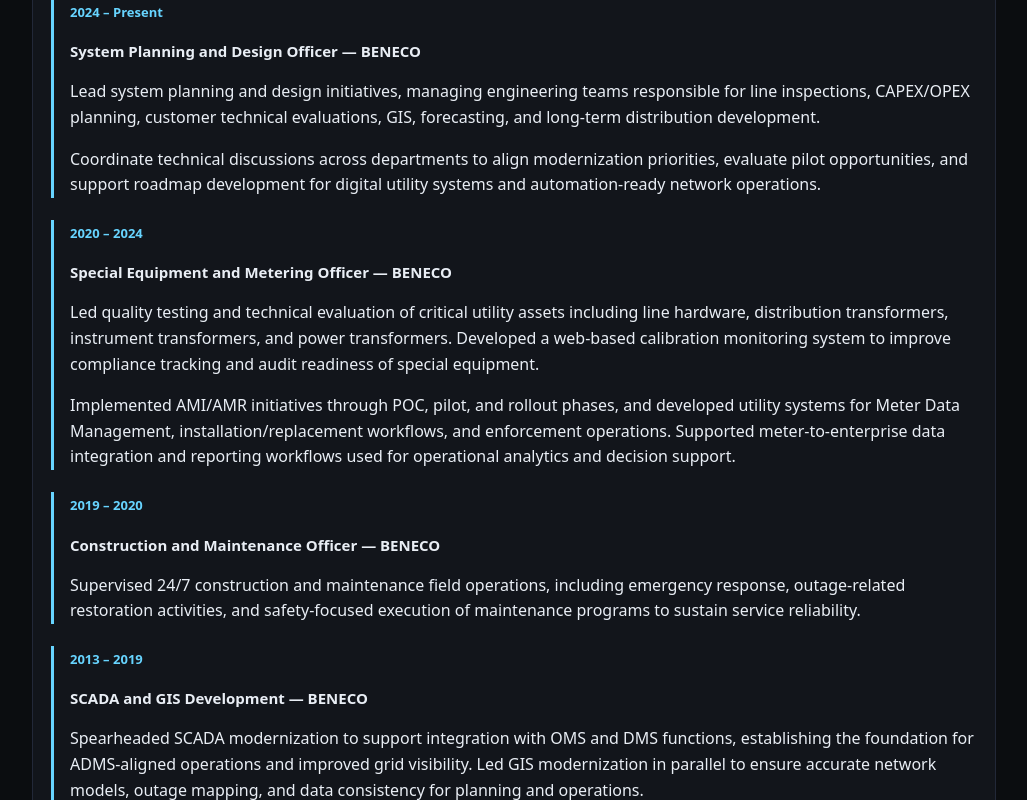
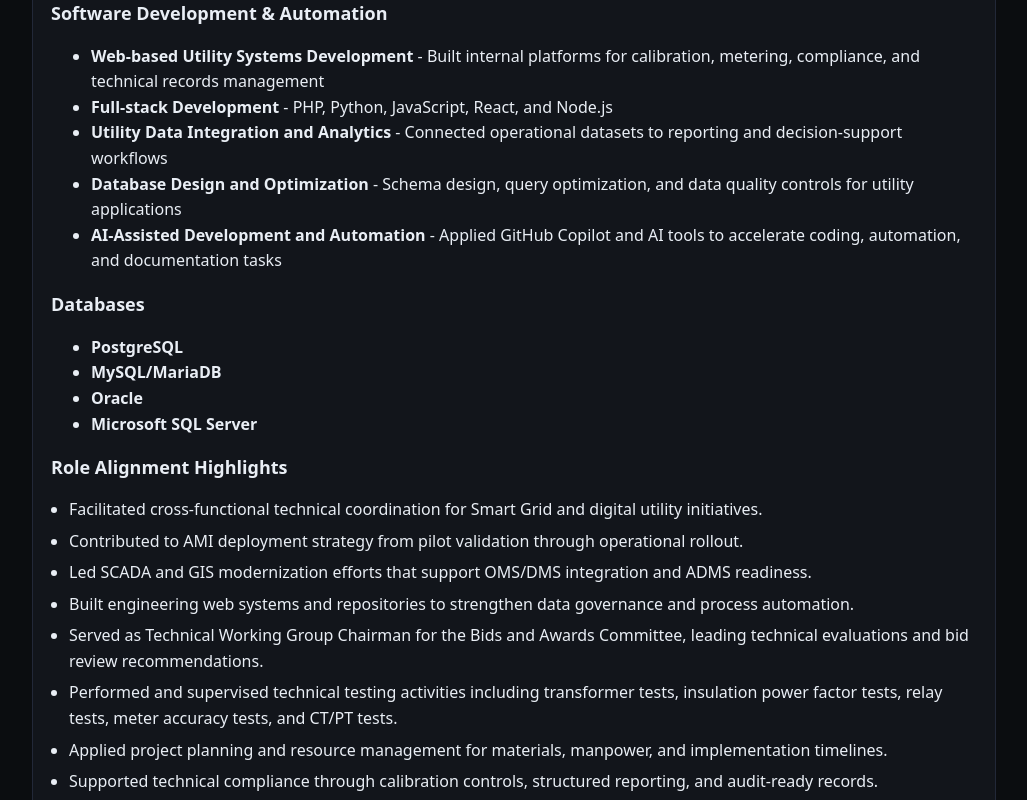
Before and after one commit to marioccalatan/resume, a React (Vite) app: page /resume/experience in a window 1280 px wide. Shown: the part 300-1100 px from the top of the page, without its empty margins (126-1153 px from the left). Built offline with nearby package versions, Linux system fonts and the light colour scheme.

Commit message:
051520261115

```diff
--- a/src/index.css
+++ b/src/index.css
@@ -89,6 +89,34 @@
 .muted { color: var(--muted); }
 .small { font-size: 12px; }
 
+.home-hero {
+  display: grid;
+  grid-template-columns: 130px 1fr;
+  gap: 18px;
+  align-items: center;
+}
+
+.home-photo {
+  width: 130px;
+  height: 130px;
+  object-fit: cover;
+  border-radius: 14px;
+  border: 1px solid var(--line);
+  box-shadow: 0 10px 22px rgba(0, 0, 0, 0.28);
+}
+
+@media (max-width: 640px) {
+  .home-hero {
+    grid-template-columns: 1fr;
+    justify-items: start;
+  }
+
+  .home-photo {
+    width: 112px;
+    height: 112px;
+  }
+}
+
 /* GRID */
 .grid {
   display: grid;
@@ -142,10 +170,108 @@
   background: rgba(255, 255, 255, 0.03);
 }
 
+.timeline {
+  margin-top: 12px;
+}
+
 .timeline .item {
+  position: relative;
   border-left: 3px solid var(--accent);
-  padding-left: 16px;
+  padding: 6px 0 6px 16px;
   margin-bottom: 22px;
+  border-radius: 10px;
+  overflow: hidden;
+  opacity: 0;
+  transform: translateY(10px);
+  animation: timeline-reveal 0.55s ease forwards;
+  transition: transform 0.2s ease, background 0.2s ease, box-shadow 0.2s ease;
+}
+
+.timeline .item::before {
+  content: "";
+  position: absolute;
+  left: -8px;
+  top: 12px;
+  width: 12px;
+  height: 12px;
+  border-radius: 50%;
+  background: var(--bg);
+  border: 2px solid var(--accent);
+  box-shadow: 0 0 0 3px rgba(103, 212, 255, 0.14);
+}
+
+.timeline .item::after {
+  content: "";
+  position: absolute;
+  top: 0;
+  left: -30%;
+  width: 28%;
+  height: 100%;
+  background: linear-gradient(
+    90deg,
+    rgba(103, 212, 255, 0),
+    rgba(103, 212, 255, 0.22),
+    rgba(103, 212, 255, 0)
+  );
+  transform: skewX(-18deg);
+  opacity: 0;
+  pointer-events: none;
+}
+
+.timeline .item:hover {
+  transform: translateY(-2px);
+  background: rgba(255, 255, 255, 0.03);
+  box-shadow: 0 8px 18px rgba(0, 0, 0, 0.18);
+}
+
+.timeline .item:hover::after {
+  opacity: 1;
+  animation: timeline-sweep 0.65s ease;
+}
+
+.timeline .item:nth-child(1) { animation-delay: 0.04s; }
+.timeline .item:nth-child(2) { animation-delay: 0.10s; }
+.timeline .item:nth-child(3) { animation-delay: 0.16s; }
+.timeline .item:nth-child(4) { animation-delay: 0.22s; }
+.timeline .item:nth-child(5) { animation-delay: 0.28s; }
+
+@keyframes timeline-reveal {
+  from {
+    opacity: 0;
+    transform: translateY(10px);
+  }
+  to {
+    opacity: 1;
+    transform: translateY(0);
+  }
+}
+
+@keyframes timeline-sweep {
+  from {
+    left: -30%;
+  }
+  to {
+    left: 110%;
+  }
+}
+
+@media (prefers-reduced-motion: reduce) {
+  .timeline .item {
+    animation: none;
+    opacity: 1;
+    transform: none;
+    transition: none;
+  }
+
+  .timeline .item:hover {
+    transform: none;
+  }
+
+  .timeline .item:hover::after {
+    animation: none;
+    opacity: 0;
+  }
+
 }
 
 .year {
@@ -190,25 +316,45 @@
   white-space: nowrap;
 }
 
-/* Horizontal scroll photo gallery (no JS needed) */
-.gallery {
+/* Continuous project carousel */
+.carousel {
   margin-top: 14px;
-  display: grid;
-  grid-auto-flow: column;
-  grid-auto-columns: minmax(240px, 320px);
+  overflow: hidden;
+  padding-bottom: 8px;
+  border-radius: 14px;
+}
+
+.carousel-track {
+  display: flex;
   gap: 12px;
-  overflow-x: auto;
-  padding-bottom: 8px;
-  scroll-snap-type: x mandatory;
+  width: max-content;
+  animation: carousel-scroll 22s linear infinite;
+  will-change: transform;
+}
+
+.carousel:hover .carousel-track {
+  animation-play-state: paused;
+}
+
+.carousel-slow .carousel-track {
+  animation-duration: 26s;
+}
+
+.carousel-medium .carousel-track {
+  animation-duration: 22s;
+}
+
+.carousel-fast .carousel-track {
+  animation-duration: 18s;
 }
 
 .shot {
   margin: 0;
+  flex: 0 0 clamp(240px, 38vw, 320px);
   border: 1px solid var(--line);
   border-radius: 14px;
   overflow: hidden;
   background: rgba(255, 255, 255, 0.03);
-  scroll-snap-align: start;
 }
 
 .shot img {
@@ -222,6 +368,15 @@
   padding: 10px 12px;
   color: var(--muted);
   font-size: 12px;
+}
+
+@keyframes carousel-scroll {
+  from {
+    transform: translateX(0);
+  }
+  to {
+    transform: translateX(calc(-50% - 6px));
+  }
 }
 /* BUTTON */
 .btn {
--- a/src/pages/ContactPage.jsx
+++ b/src/pages/ContactPage.jsx
@@ -4,8 +4,12 @@
       <section className="card">
         <h1>Contact</h1>
         <p className="meta">
-          Phone: <a href="tel:+639178778099">+63 917 877 8099</a><br />
+          Phone / Viber / WhatsApp: <a href="tel:+639178778099">+63 917 877 8099</a><br />
           Email: <a href="mailto:marioccalatan@gmail.com">marioccalatan@gmail.com</a><br />
+          Company Email: <a href="mailto:mario.calatan@beneco.com.ph">mario.calatan@beneco.com.ph</a><br />
+          Facebook: <a href="https://www.facebook.com/mcalatan" target="_blank" rel="noreferrer">
+            facebook.com/mcalatan
+          </a><br />
           GitHub: <a href="https://github.com/marioccalatan" target="_blank" rel="noreferrer">
             github.com/marioccalatan
           </a>
--- a/src/pages/ExperiencePage.jsx
+++ b/src/pages/ExperiencePage.jsx
@@ -7,6 +7,45 @@
           Experience aligned with Smart Grid modernization, ADMS/AMI integration, utility R&D, and
           cross-functional engineering leadership.
         </p>
+
+        <h2>Software Development &amp; Automation</h2>
+        <ul className="skills-list">
+          <li><strong>Web-based Utility Systems Development</strong> - Built internal platforms for calibration, metering, compliance, and technical records management</li>
+          <li><strong>Full-stack Development</strong> - PHP, Python, JavaScript, React, and Node.js</li>
+          <li><strong>Utility Data Integration and Analytics</strong> - Connected operational datasets to reporting and decision-support workflows</li>
+          <li><strong>Database Design and Optimization</strong> - Schema design, query optimization, and data quality controls for utility applications</li>
+          <li><strong>AI-Assisted Development and Automation</strong> - Applied GitHub Copilot and AI tools to accelerate coding, automation, and documentation tasks</li>
+        </ul>
+
+        <h2>Databases</h2>
+        <ul className="skills-list">
+          <li><strong>PostgreSQL</strong></li>
+          <li><strong>MySQL/MariaDB</strong></li>
+          <li><strong>Oracle</strong></li>
+          <li><strong>Microsoft SQL Server</strong></li>
+        </ul>
+
+        <h2>Role Alignment Highlights</h2>
+        <ul className="bullets">
+          <li>Facilitated cross-functional technical coordination for Smart Grid and digital utility initiatives.</li>
+          <li>Contributed to AMI deployment strategy from pilot validation through operational rollout.</li>
+          <li>Led SCADA and GIS modernization efforts that support OMS/DMS integration and ADMS readiness.</li>
+          <li>Built engineering web systems and repositories to strengthen data governance and process automation.</li>
+          <li>Served as Technical Working Group Chairman for the Bids and Awards Committee, leading technical evaluations and bid review recommendations.</li>
+          <li>Performed and supervised technical testing activities including transformer tests, insulation power factor tests, relay tests, meter accuracy tests, and CT/PT tests.</li>
+          <li>Applied project planning and resource management for materials, manpower, and implementation timelines.</li>
+          <li>Supported technical compliance through calibration controls, structured reporting, and audit-ready records.</li>
+        </ul>
+
+        <h2>Skills</h2>
+        <ul className="skills-list">
+          <li><strong>Smart Grid Architecture and Integration</strong> - AMI/AMR, SCADA, OMS, DMS, and ADMS readiness</li>
+          <li><strong>Technical Working Group Leadership</strong> - Cross-functional facilitation, stakeholder coordination, and policy support</li>
+          <li><strong>Grid Modernization Program Management</strong> - Pilot design, rollout execution, and utility project governance</li>
+          <li><strong>Business Analytics for Utility Operations</strong> - Grid data interpretation, reporting, and operational insight generation</li>
+          <li><strong>R&D and Technology Validation</strong> - POC execution, framework evaluation, and implementation audit support</li>
+          <li><strong>Regulatory and Management System Compliance</strong> - Structured documentation, calibration controls, and audit readiness</li>
+        </ul>
 
         <div className="timeline">
           <div className="item">
@@ -71,28 +110,6 @@
             </p>
           </div>
         </div>
-
-        <h2>Role Alignment Highlights</h2>
-        <ul className="bullets">
-          <li>Facilitated cross-functional technical coordination for Smart Grid and digital utility initiatives.</li>
-          <li>Contributed to AMI deployment strategy from pilot validation through operational rollout.</li>
-          <li>Led SCADA and GIS modernization efforts that support OMS/DMS integration and ADMS readiness.</li>
-          <li>Built engineering web systems and repositories to strengthen data governance and process automation.</li>
-          <li>Served as Technical Working Group Chairman for the Bids and Awards Committee, leading technical evaluations and bid review recommendations.</li>
-          <li>Performed and supervised technical testing activities including transformer tests, insulation power factor tests, relay tests, meter accuracy tests, and CT/PT tests.</li>
-          <li>Applied project planning and resource management for materials, manpower, and implementation timelines.</li>
-          <li>Supported technical compliance through calibration controls, structured reporting, and audit-ready records.</li>
-        </ul>
-
-        <h2>Skills</h2>
-        <ul className="skills-list">
-          <li><strong>Smart Grid Architecture and Integration</strong> - AMI/AMR, SCADA, OMS, DMS, and ADMS readiness</li>
-          <li><strong>Technical Working Group Leadership</strong> - Cross-functional facilitation, stakeholder coordination, and policy support</li>
-          <li><strong>Grid Modernization Program Management</strong> - Pilot design, rollout execution, and utility project governance</li>
-          <li><strong>Business Analytics for Utility Operations</strong> - Grid data interpretation, reporting, and operational insight generation</li>
-          <li><strong>R&D and Technology Validation</strong> - POC execution, framework evaluation, and implementation audit support</li>
-          <li><strong>Regulatory and Management System Compliance</strong> - Structured documentation, calibration controls, and audit readiness</li>
-        </ul>
       </section>
 
       <footer className="footer">
--- a/src/pages/HomePage.jsx
+++ b/src/pages/HomePage.jsx
@@ -3,6 +3,13 @@
   return (
     <main className="wrap">
       <section className="card">
+        <div className="home-hero">
+          <img
+            src={`${base}assets/mario.png`}
+            alt="Mario C. Calatan"
+            className="home-photo"
+          />
+          <div>
             <h1>Mario C. Calatan</h1>
             <p className="role">
               Utility Systems Engineer • GIS & SCADA Specialist • Smart Grid & Web GIS Developer
@@ -21,6 +28,8 @@
                 📄 Download Resume (PDF)
               </a>
             </p>
+          </div>
+        </div>
 
 
         <h2>Professional Summary</h2>
```
Also changed, not shown: src/pages/ProjectsPage.jsx (+71 -63 lines), public/assets/mario.png (added), 1 other file (tests, documents, lock files or other folders). Lines whose indentation alone changed are shown as unchanged.
